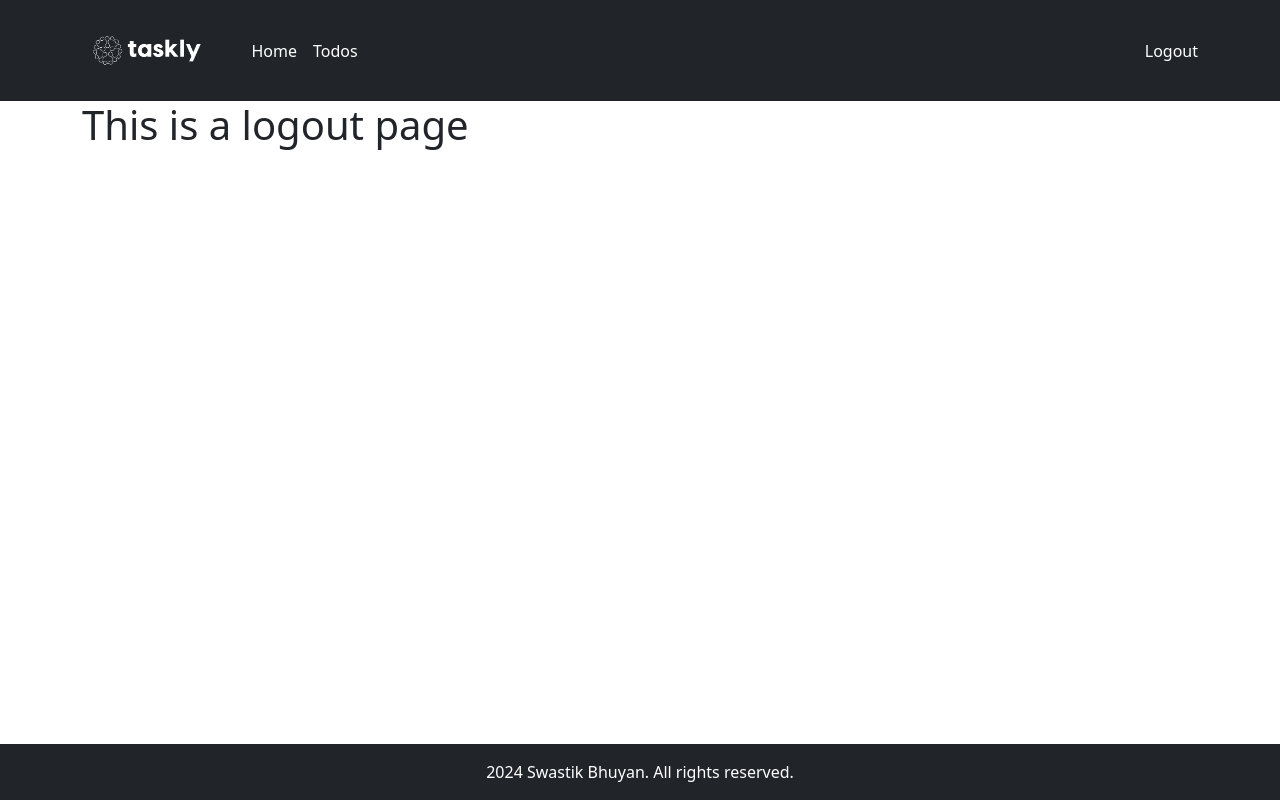
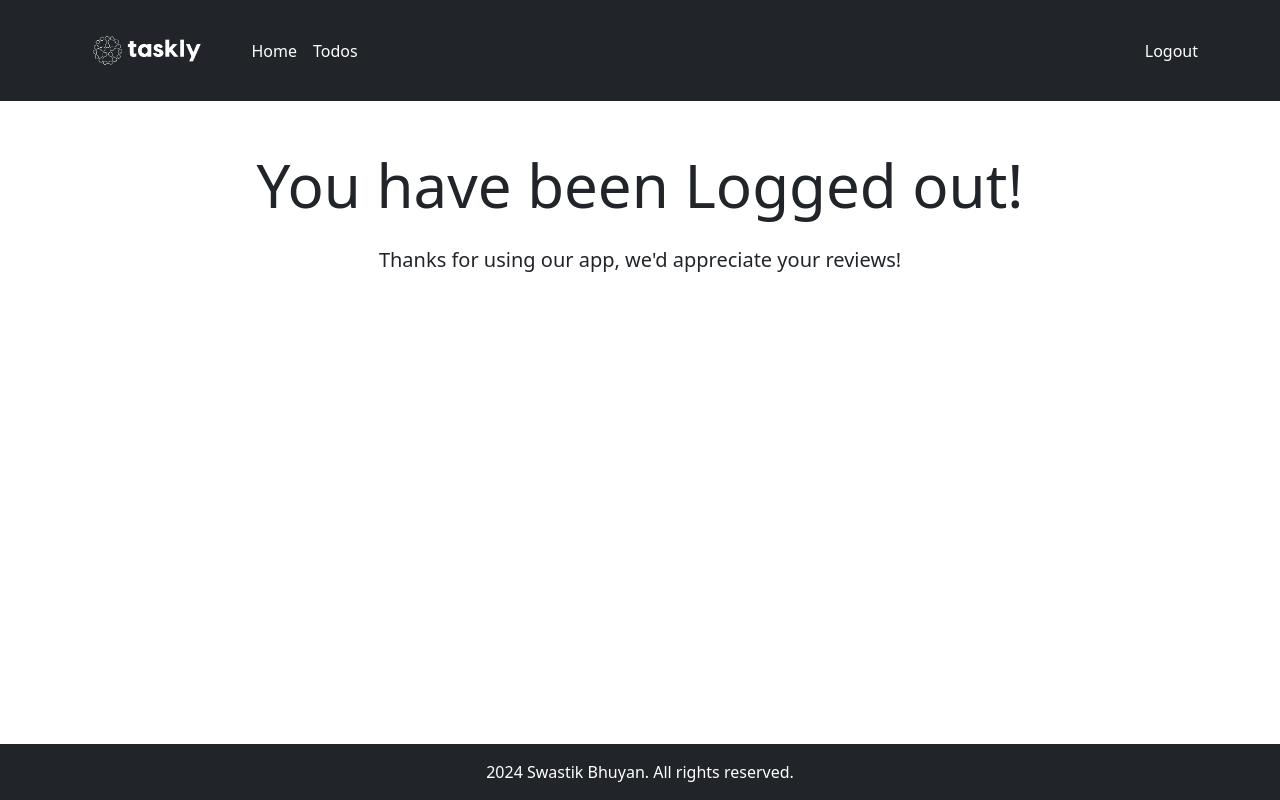
Before and after one commit to SwastikBhuyan/todoList, a React (Create React App) app in the folder todo-list-frontend/: page /logout in a window 1280 px wide. Built offline with nearby package versions, Linux system fonts and the light colour scheme.

Commit message:
Added logout page

```diff
--- a/todo-list-frontend/src/App.css
+++ b/todo-list-frontend/src/App.css
@@ -16,3 +16,16 @@
     width: 100%;
     text-align: center;
 }
+
+.logoutMessage {
+    text-align: center;
+}
+
+.logoutMessage > h1 {
+    font-weight: 500;
+    font-size: 60px;
+}
+
+.logoutMessage > p {
+    font-size: 20px;
+}
--- a/todo-list-frontend/src/pages/LogoutPage.jsx
+++ b/todo-list-frontend/src/pages/LogoutPage.jsx
@@ -1,5 +1,10 @@
+import "../App.css"
+
 export default function LogoutPage() {
     return (
-        <h1>This is a logout page</h1>
+        <div className=" logoutMessage d-flex flex-column justify-content-center mt-5">
+            <h1>You have been Logged out!</h1>
+            <p className="mt-3">Thanks for using our app, we'd appreciate your reviews!</p>
+        </div>
     )
 }
```
Also changed, not shown: todo-list-frontend/src/pages/LoginPage.jsx (+13 -7 lines), todo-list-frontend/src/pages/WelcomePage.jsx (+8 -3 lines).
